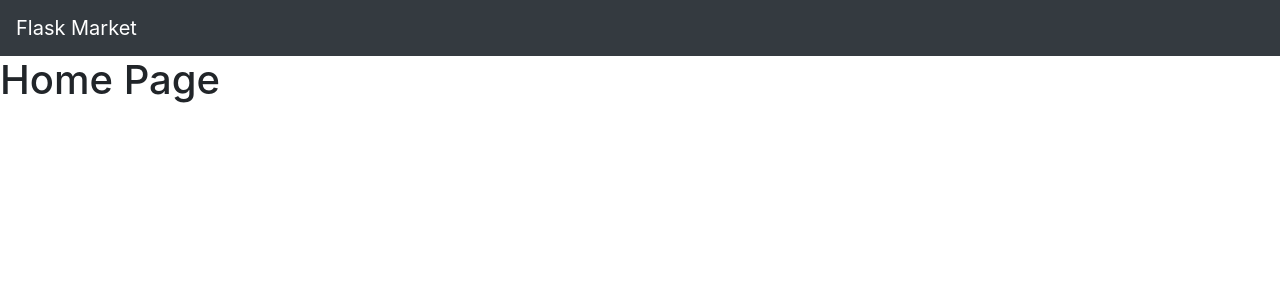
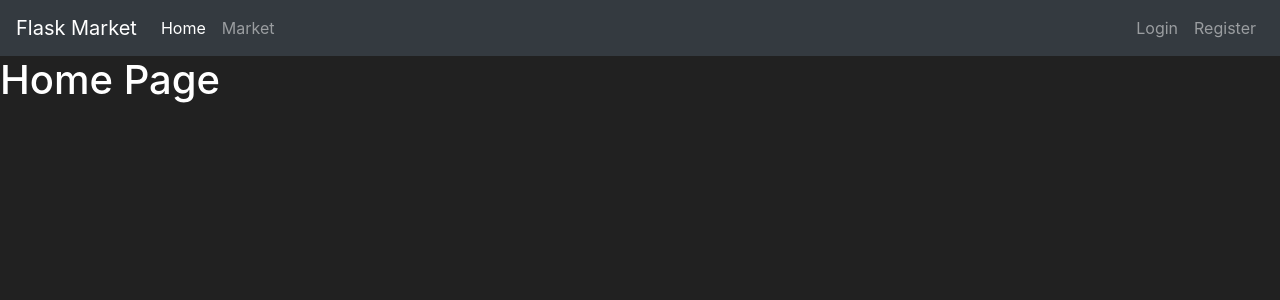
Before and after one commit to luizGTogni/flask-market, a Flask app: page / in a window 1280 px wide. Shown: the top 300 px of the page. Run offline with Flask 3, Linux system fonts and the light colour scheme.

Commit message:
feat: add menu and background dark

```diff
--- a/templates/home.html
+++ b/templates/home.html
@@ -29,7 +29,26 @@
       >
         <span class="navbar-toggler-icon"></span>
       </button>
-      <div class="collapse navbar-collapse" id="navbarNav"></div>
+      <div class="collapse navbar-collapse" id="navbarNav">
+        <ul class="navbar-nav mr-auto">
+          <li class="nav-item active">
+            <a class="nav-link" href="#"
+              >Home <span class="sr-only">(current)</span></a
+            >
+          </li>
+          <li class="nav-item">
+            <a class="nav-link" href="#">Market</a>
+          </li>
+        </ul>
+        <ul class="navbar-nav">
+          <li class="nav-item">
+            <a class="nav-link" href="#">Login</a>
+          </li>
+          <li class="nav-item">
+            <a class="nav-link" href="#">Register</a>
+          </li>
+        </ul>
+      </div>
     </nav>
 
     <h1>Home Page</h1>
@@ -45,4 +64,10 @@
       crossorigin="anonymous"
     ></script>
   </body>
+  <style>
+    body {
+      background-color: #212121;
+      color: #fff;
+    }
+  </style>
 </html>
```
